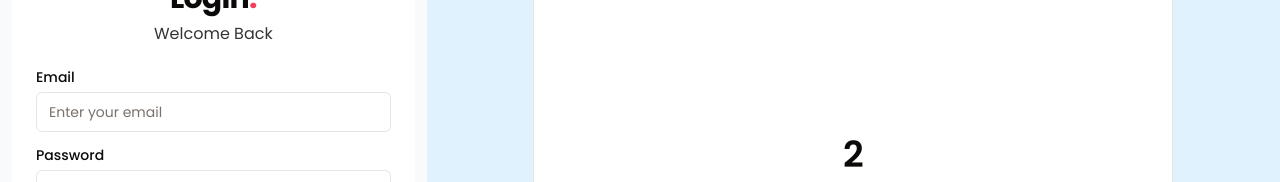
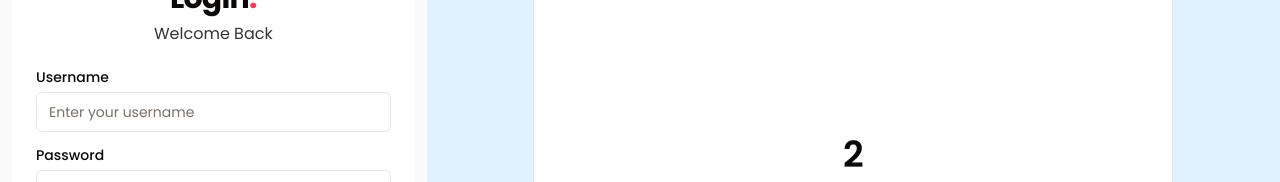
Before and after one commit to joyadeep/expense-tracker, a Next.js app: page /auth in a window 1280 px wide. Shown: the part 245-427 px from the top of the page. Built offline with nearby package versions, Linux system fonts and the light colour scheme.

Commit message:
Fix expense bug
stat was showing of all user

```diff
--- a/app/(Auth)/auth/page.tsx
+++ b/app/(Auth)/auth/page.tsx
@@ -4,7 +4,7 @@ import { Suspense } from "react"
 import AuthComponent from "./auth"
 const Auth = () => {
   return (
-    <Suspense fallback={<div>Loading...</div>}>
+    <Suspense fallback={<div>Loading...</div>}> {/* // TODO: create fallback UI  */}
       <AuthComponent />
     </Suspense>
   )
--- a/app/api/(Activity)/expense/[userId]/route.ts
+++ b/app/api/(Activity)/expense/[userId]/route.ts
@@ -16,6 +16,7 @@ try {
             amount:true
         },
        where:{
+            userId:params.userId,
            createdAt:{
             gte:new Date(currentDate.getFullYear(),currentDate.getMonth(),1),
             lte:new Date(currentDate.getFullYear(),currentDate.getMonth()+1,0)
@@ -29,6 +30,7 @@ try {
             amount:true
         },
         where:{
+            userId:params.userId,
             createdAt:{
                 gte:new Date(currentDate.getFullYear(),currentDate.getMonth()-1,1),
                 lte:new Date(currentDate.getFullYear(),currentDate.getMonth(),0)
--- a/app/api/(Auth)/login/route.ts
+++ b/app/api/(Auth)/login/route.ts
@@ -4,11 +4,11 @@ import bcrypt from "bcryptjs"
 import jwt from "jsonwebtoken";
 export const POST=async(req:Request)=>{
 try {
-    const {email,password} = await req.json();
-    if(!email || !password){
+    const {username,password} = await req.json();
+    if(!username || !password){
         return NextResponse.json({message:"Missing fields"},{status:400})
     }
-    const user= await db.users.findFirst({where:{email}});
+    const user= await db.users.findFirst({where:{username}});
 
     if(!user){
         return NextResponse.json({message:"User not found"},{status:404})
@@ -19,7 +19,7 @@ try {
         return NextResponse.json({message:"Invalid credentials"},{status:400})
     }
 
-    const token = jwt.sign({email},process.env.JWT_SECRET!);
+    const token = jwt.sign({username},process.env.JWT_SECRET!);
     return NextResponse.json({message:"success",data:user,token:token},{status:200})
 
 } catch (error) {
--- a/components/Login.tsx
+++ b/components/Login.tsx
@@ -10,11 +10,12 @@ import axios from "axios";
 import { useRouter } from 'next/navigation';
 import { useState } from 'react';
 import Link from 'next/link';
+import { toast } from 'sonner';
 
 // TODO : use username instead of email also change in api.
 
 const formSchama = Z.object({
-    email:Z.string().email({message:"Email is required"}),
+    username:Z.string().min(1,{message:"Username is required"}),
     password:Z.string().min(6,{message:"Password must be atelese 6 character long"}).max(20,{message:"Password must be less than 20 characters"}),
 })
 
@@ -26,7 +27,7 @@ const Login = () => {
     const form = useForm<Z.infer<typeof formSchama>>({
         resolver:zodResolver(formSchama),
         defaultValues:{
-            email:"",
+            username:"",
             password:""
         }
     })
@@ -35,12 +36,18 @@ const Login = () => {
         try {
             setIsLogging(true);
             const response = await axios.post("/api/login",values);
+            if (response.status!==200) {
+                throw new Error(response.data.message)
+            }
+           else {
             const {data,token}=response.data;
             localStorage.setItem("userId",data.id);
             localStorage.setItem("expense_tracker_token",token);
             router.push("/dashboard");
+           }
         } catch (error:any) {
             console.log(error.response.data.message);
+            toast.error(error.response.data.message)
         } finally {
             setIsLogging(false);
         }
@@ -56,15 +63,15 @@ const Login = () => {
         <CardContent>
         <Form {...form}>
             <form onSubmit={form.handleSubmit(onSubmit)} className='flex flex-col gap-4' >
-                <FormField control={form.control} name="email" render={({field})=>(
+                <FormField control={form.control} name="username" render={({field})=>(
                     <div className='flex flex-col gap-4'>
                     <FormItem>
                         <div className='flex gap-3 items-center'>
-                        <FormLabel>Email</FormLabel>
+                        <FormLabel>Username</FormLabel>
                         <FormMessage className='text-xs font-normal'/>
                         </div>
                         <FormControl>
-                            <Input type='email' placeholder='Enter your email' {...field} />
+                            <Input type='username' placeholder='Enter your username' {...field} />
                         </FormControl>
                     </FormItem>
                     </div>
--- a/hooks/useStats.ts
+++ b/hooks/useStats.ts
@@ -25,6 +25,7 @@ export const useStats=create<StatData>((set)=>({
         try {
             set({isLoading:true})
             const response =await axios.get(`/api/expense/${localStorage.getItem("userId")}`);
+            console.log("stats response",response)
             set({data:response.data.data})
         } catch (error:any) {
             console.log(error)
```
